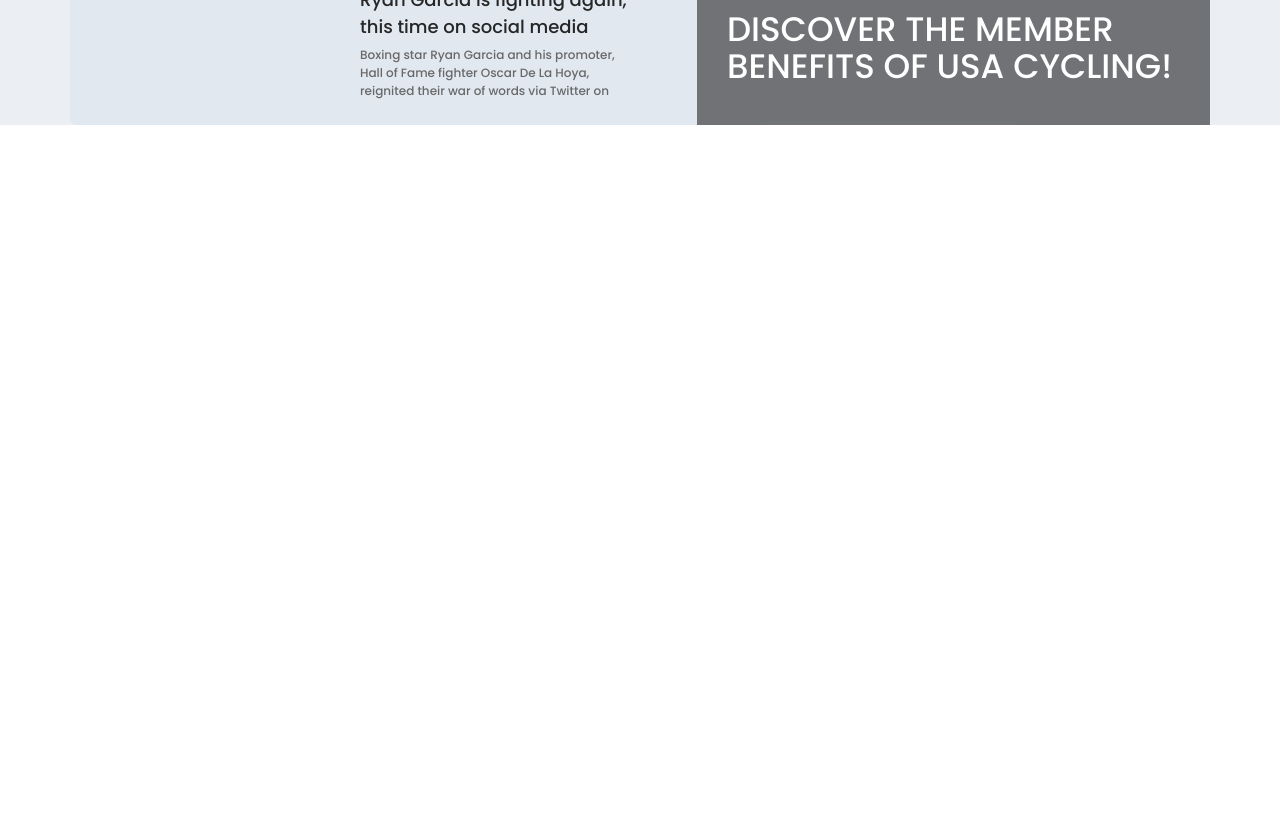
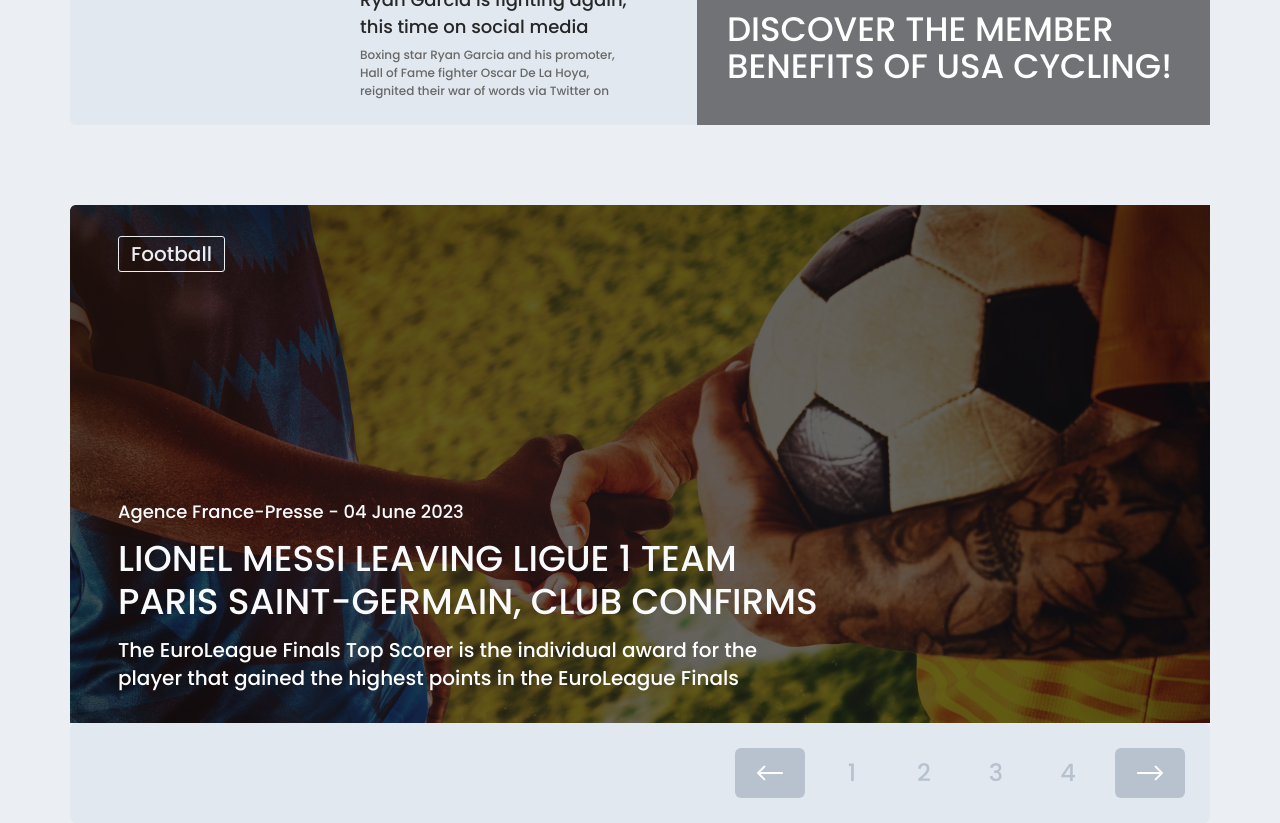
Before and after one commit to Alexander281990/SportNews, a website: page src/index.html in a window 1280 px wide. Shown: the part 1912-2735 px from the top of the page. Before the commit the page ends 2037 px from the top, so only its background shows below. Drawn offline with nearby package versions, Linux system fonts and the light colour scheme; files that its build step writes are made by us from their sources; files whose address does not match are found by name.

Commit message:
finish bignews section

```diff
--- a/src/index.html
+++ b/src/index.html
@@ -175,6 +175,44 @@
             </div>
         </div>
     </section>
+    <section class="bignews">
+        <div class="container">
+            <div class="bignews__wrapper">
+                <div class="bignews__promo">
+                    <a class="bignews__promo-btn" href="#">Football</a>
+                    <div class="bignews__promo-wrapper">
+                        <div class="bignews__promo-data">
+                            Agence France-Presse - 04 June 2023
+                        </div>
+                        <div class="bignews__promo-main">
+                            Lionel Messi Leaving Ligue 1 Team Paris Saint-Germain, Club Confirms
+                        </div>
+                        <div class="bignews__promo-descr">
+                            The EuroLeague Finals Top Scorer is the individual award for the player that gained the highest points in the EuroLeague Finals
+                        </div>
+                    </div>
+                </div>
+                <div class="bignews__numpage">
+                    <div class="bignews__numpage-wrapper">
+                        <div class="bignews__btnleft">
+                            <svg width="27" height="16" viewBox="0 0 27 16" fill="none" xmlns="http://www.w3.org/2000/svg">
+                                <path d="M25.0781 9C25.6304 9 26.0781 8.55228 26.0781 8C26.0781 7.44772 25.6304 7 25.0781 7L25.0781 9ZM0.291739 7.2929C-0.098785 7.68342 -0.098785 8.31658 0.291739 8.70711L6.6557 15.0711C7.04623 15.4616 7.67939 15.4616 8.06991 15.0711C8.46044 14.6805 8.46044 14.0474 8.06991 13.6569L2.41306 8L8.06991 2.34315C8.46044 1.95262 8.46044 1.31946 8.06991 0.928934C7.67939 0.538409 7.04622 0.538409 6.6557 0.928934L0.291739 7.2929ZM25.0781 7L0.998846 7L0.998846 9L25.0781 9L25.0781 7Z" fill="#FFF" />
+                            </svg>
+                        </div>
+                        <div class="bignews__btnnum">1</div>
+                        <div class="bignews__btnnum">2</div>
+                        <div class="bignews__btnnum">3</div>
+                        <div class="bignews__btnnum">4</div>
+                        <div class="bignews__btnright">
+                            <svg width="27" height="16" viewBox="0 0 27 16" fill="none" xmlns="http://www.w3.org/2000/svg">
+                                <path d="M25.0781 9C25.6304 9 26.0781 8.55228 26.0781 8C26.0781 7.44772 25.6304 7 25.0781 7L25.0781 9ZM0.291739 7.2929C-0.098785 7.68342 -0.098785 8.31658 0.291739 8.70711L6.6557 15.0711C7.04623 15.4616 7.67939 15.4616 8.06991 15.0711C8.46044 14.6805 8.46044 14.0474 8.06991 13.6569L2.41306 8L8.06991 2.34315C8.46044 1.95262 8.46044 1.31946 8.06991 0.928934C7.67939 0.538409 7.04622 0.538409 6.6557 0.928934L0.291739 7.2929ZM25.0781 7L0.998846 7L0.998846 9L25.0781 9L25.0781 7Z" fill="#FFF" />
+                            </svg>
+                        </div>
+                    </div>
+                </div>
+            </div>
+        </div>
+    </section>
 
 
 
--- /dev/null
+++ b/src/sass/blocks/_bignews.scss
@@ -0,0 +1,108 @@
+.bignews {
+    padding-top: 80px;
+    background: #ebeef3;
+    &__wrapper {
+        display: flex;
+        flex-direction: column;
+    }
+    &__promo {
+        width: 100%;
+        height: 518px;
+        background-image: url(../img/bignews/football.png);
+        background-repeat: no-repeat;
+        background-size: cover;
+        display: flex;
+        flex-direction: column;
+        justify-content: space-between;
+        padding: 31px 48px;
+        &-btn {
+            @include btn;
+        }
+        &-wrapper {
+            width: 727px;
+            min-height: 194px;
+            display: flex;
+            flex-direction: column;
+            justify-content: space-between;
+        }
+        &-data {
+            font-weight: 400;
+            font-size: 18px;
+            color: #f9fafc;
+        }
+        &-main {
+            font-weight: 435;
+            font-size: 36px;
+            line-height: 119%;
+            text-transform: uppercase;
+            color: #f9fafc;
+        }
+        &-descr {
+            width: 697px;
+            font-weight: 500;
+            font-size: 20px;
+            line-height: 140%;
+            color: #fff;
+        }
+    }
+    &__numpage {
+        display: flex;
+        justify-content: flex-end;
+        padding: 25px;
+        background: #e1e8f0;
+        border-radius: 6px;
+        &-wrapper {
+            display: flex;
+            width: 450px;
+            height: 50px;
+            justify-content: space-between;
+            align-items: center;
+        }
+    }
+    &__btnleft {
+        height: 100%;
+        width: 70px;
+        border-radius: 6px;
+        cursor: pointer;
+        background: #b8c2ce;
+        display: flex;
+        justify-content: center;
+        align-items: center;
+        &:hover {
+            cursor: pointer;
+            background: black;
+        }
+    }
+    &__btnnum {
+        font-weight: 425;
+        font-size: 24px;
+        text-transform: uppercase;
+        color: #b8c2ce;
+        width: 50px;
+        height: 50px;
+        border-radius: 100%;
+        display: flex;
+        justify-content: center;
+        align-items: center;
+        &:hover {
+            cursor: pointer;
+            background: black;
+            color: #ebeef3;
+        }
+    }
+    &__btnright {
+        height: 100%;
+        width: 70px;
+        border-radius: 6px;
+        cursor: pointer;
+        background: #b8c2ce;
+        display: flex;
+        justify-content: center;
+        align-items: center;
+        transform: rotate(180deg);
+        &:hover {
+            cursor: pointer;
+            background: black;
+        }
+    }
+}
--- a/src/sass/style.scss
+++ b/src/sass/style.scss
@@ -20,3 +20,4 @@
 @import 'blocks/promo';
 @import 'blocks/category';
 @import 'blocks/trending';
+@import 'blocks/bignews';
```
Also changed, not shown: dist/css/style.min.css, dist/img/bignews/football.png (added), dist/index.html, src/img/bignews/football.png (added).
